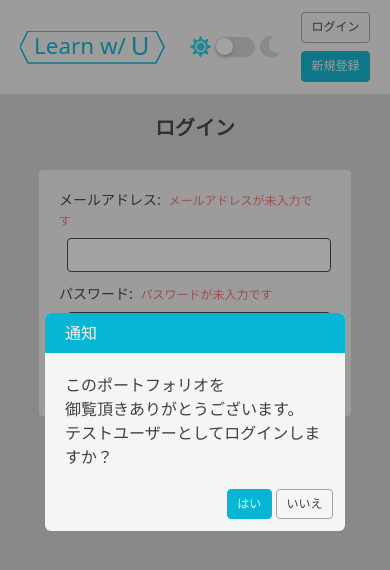
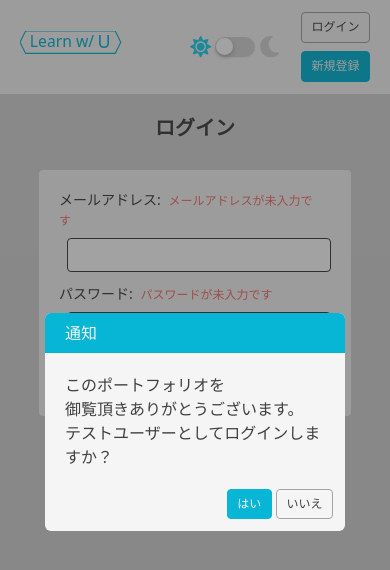
Before and after one commit to SkipEveryLunch/learn-with-you, a Vue app in the folder web/: page /login in a window 390 px wide. Shown: the top 570 px of the page. Built offline with nearby package versions, Linux system fonts and the light colour scheme; no server answers; what vue3-click-away would draw is missing.

Commit message:
made logo smaller

```diff
--- a/web/src/assets/Logo.vue
+++ b/web/src/assets/Logo.vue
@@ -53,7 +53,7 @@
 </template>
 <style scoped>
 .container {
-  @apply w-40 h-8;
+  @apply w-28 sm:w-40 h-8;
 }
 .container:hover .text {
   fill: rgb(14, 116, 144);
--- a/web/src/components/Header/Header.vue
+++ b/web/src/components/Header/Header.vue
@@ -1,7 +1,14 @@
 <template>
   <nav
     data-testid="header"
-    class="flex justify-between px-3 text-large text-normal bg-front"
+    class="
+      flex
+      justify-between
+      items-center
+      px-3
+      text-large text-normal
+      bg-front
+    "
   >
     <div class="flex space-x-1">
       <div class="flex items-center px-2 py-3">
```
